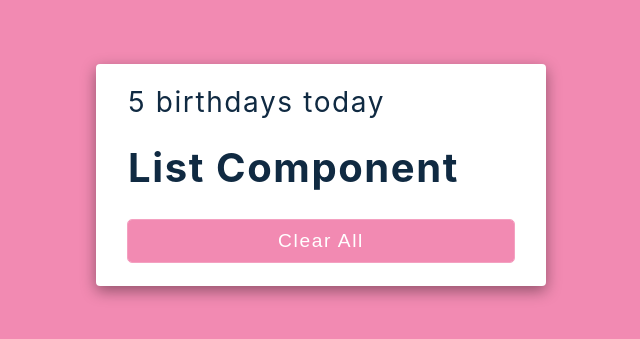
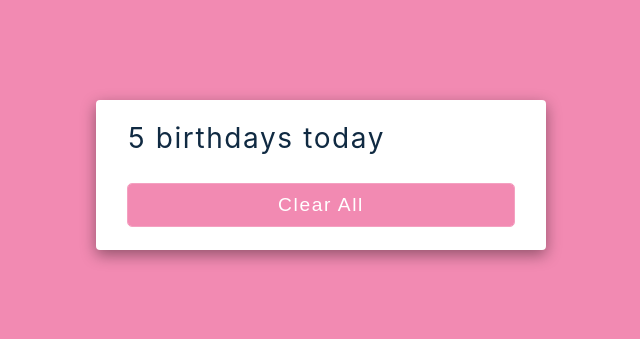
Before and after one commit to jos3ph-m/birthday-reminder, a React (Create React App) app: page / in a window 1280 px wide. Shown: the part 225-564 px from the top of the page, without its empty margins (319-959 px from the left). Built offline with nearby package versions, Linux system fonts and the light colour scheme.

Commit message:
getting list component working

```diff
--- a/src/List.js
+++ b/src/List.js
@@ -1,11 +1,7 @@
 import React from 'react';
 
-const List = () => {
-  return (
-    <>
-      <h2>list component</h2>
-    </>
-  );
+const List = ({ people }) => {
+  return <>{people.map((person) => {})}</>;
 };
 
 export default List;
```
